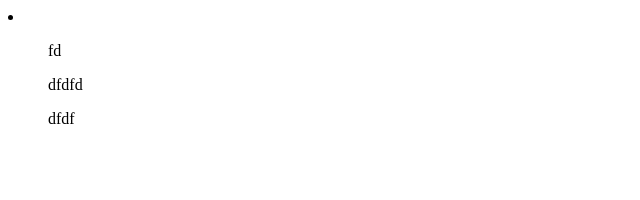
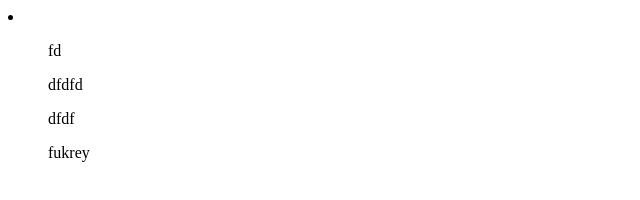
Before and after one commit to roshankadu/githubTest, a plain HTML site: page index.html in a window 1280 px wide. Shown: the full height of the page, 0-640 px from the left. Drawn offline with Linux system fonts and the light colour scheme.

Commit message:
added another unordered element to the list.

```diff
--- a/index.html
+++ b/index.html
@@ -2,5 +2,6 @@
 	<ul>fd</ul>
 	<ul>dfdfd</ul>
 	<ul>dfdf</ul>
+	<ul>fukrey</ul>
 
 </li>
```
